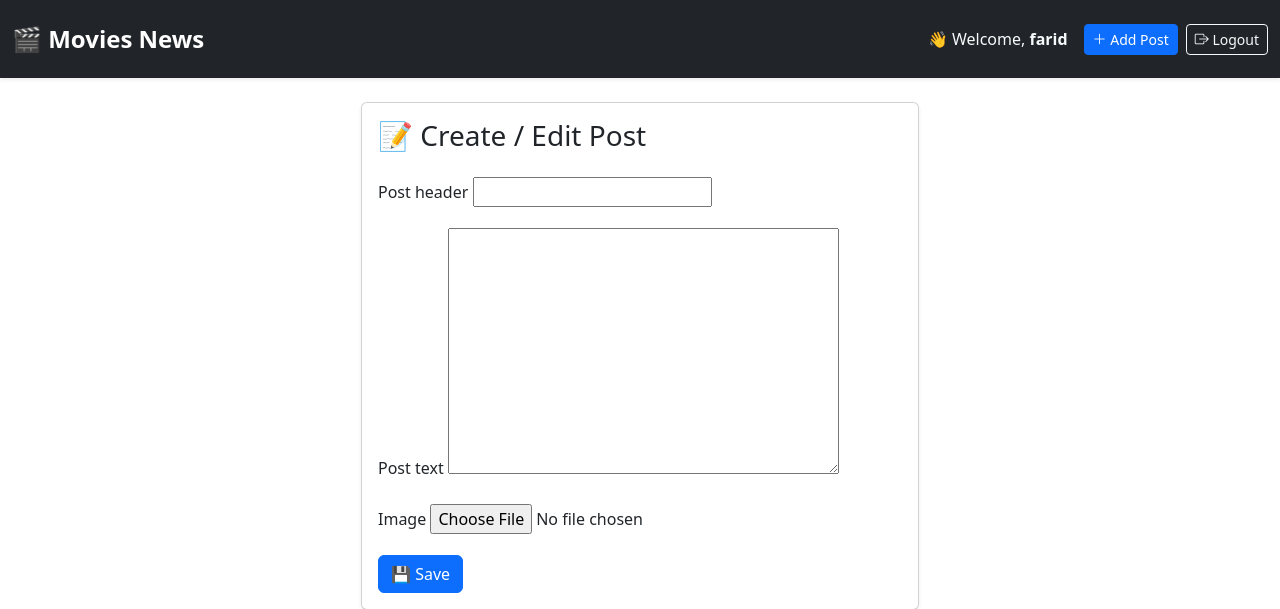
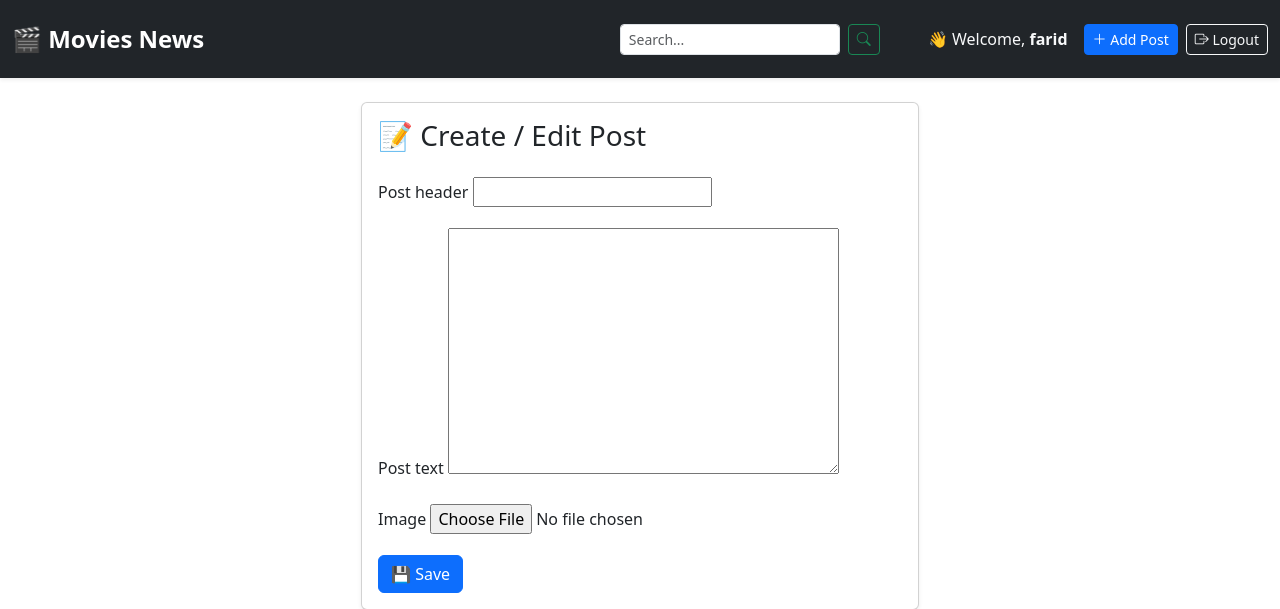
Before and after one commit to faridashirov/movie_news_blog, a Django app: page /new_post/ in a window 1280 px wide. Shown: the top 609 px of the page. Run offline with Django 5.2, Linux system fonts and the light colour scheme; a user stored in the database is signed in.

Commit message:
Created basic title search functionality

```diff
--- a/blog/views.py
+++ b/blog/views.py
@@ -18,7 +18,15 @@ class PostList(ListView):
     context_object_name = "posts"
     template_name = 'post_list.html'
 
+    def get_context_data(self, **kwargs):
+        context = super().get_context_data(**kwargs)
+        context['query'] = self.request.GET.get("q", "")
+        return context
+
     def get_queryset(self):
+        query = self.request.GET.get("q")
+        if query:
+            return Post.objects.filter(post_header__icontains=query).order_by("-post_date", "-post_time", "-id")
         return Post.objects.all().order_by("-post_date", "-post_time", "-id")
 
 
--- a/templates/navbar.html
+++ b/templates/navbar.html
@@ -7,7 +7,16 @@
   <div class="container-fluid">
     <a class="navbar-brand fw-bold fs-4" href="/">🎬 Movies News</a>
 
-    <div class="d-flex align-items-center ms-auto">
+    <!-- Поисковая форма -->
+    <form class="d-flex ms-auto me-5" role="search" method="get">
+      <input class="form-control form-control-sm me-2" type="search" name="q" value="{{ query }}" placeholder="Search..." aria-label="Search">
+      <button class="btn btn-sm btn-outline-success" type="submit">
+        <i class="bi bi-search"></i>
+      </button>
+    </form>
+
+    <!-- Блок с кнопками -->
+    <div class="d-flex align-items-center">
       {% if user.is_authenticated %}
         <span class="navbar-text text-light me-3">
           👋 Welcome, <strong>{{ user.username }}</strong>
```
